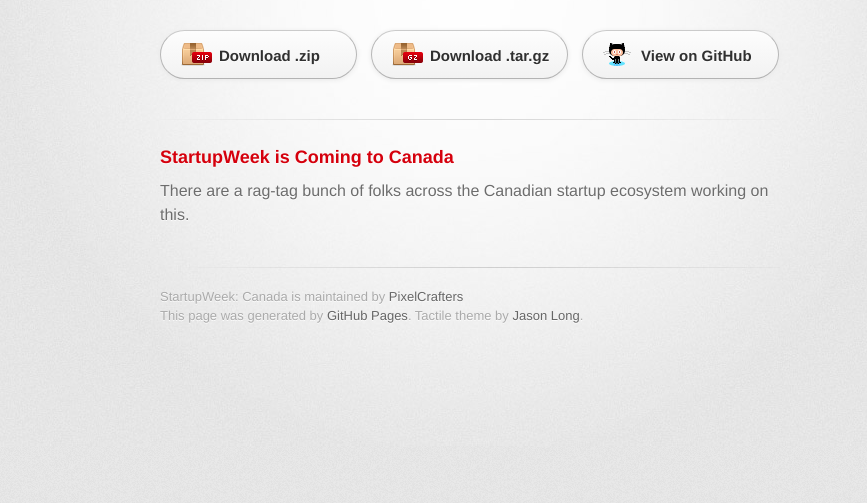
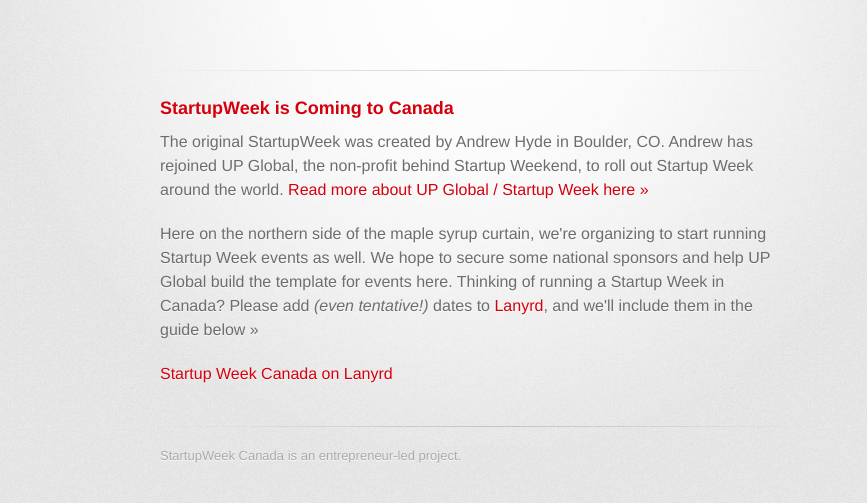
Before and after one commit to PixelCrafters/StartupWeekCanada, a plain HTML site: page index.html in a window 1280 px wide. Shown: the part 127-630 px from the top of the page, without its empty margins (170-1037 px from the left). Drawn offline with Linux system fonts and the light colour scheme; a script that the page names is missing; a web font is replaced by a local one.

Commit message:
Update index.html

```diff
--- a/index.html
+++ b/index.html
@@ -10,7 +10,7 @@
     <!--[if lt IE 9]>
     <script src="//html5shiv.googlecode.com/svn/trunk/html5.js"></script>
     <![endif]-->
-    <title>StartupWeek: Canada by PixelCrafters</title>
+    <title>StartupWeek: Canada</title>
   </head>
 
   <body>
@@ -23,9 +23,11 @@
         </header>
 
         <section id="downloads" class="clearfix">
+        <!--
           <a href="https://github.com/PixelCrafters/StartupWeekCanada/zipball/master" id="download-zip" class="button"><span>Download .zip</span></a>
           <a href="https://github.com/PixelCrafters/StartupWeekCanada/tarball/master" id="download-tar-gz" class="button"><span>Download .tar.gz</span></a>
           <a href="https://github.com/PixelCrafters/StartupWeekCanada" id="view-on-github" class="button"><span>View on GitHub</span></a>
+          -->
         </section>
 
         <hr>
@@ -34,16 +36,27 @@
           <h3>
 <a name="startupweek-is-coming-to-canada" class="anchor" href="#startupweek-is-coming-to-canada"><span class="octicon octicon-link"></span></a>StartupWeek is Coming to Canada</h3>
 
-<p>There are a rag-tag bunch of folks across the Canadian startup ecosystem working on this.</p>
+<p>The original StartupWeek was created by Andrew Hyde in Boulder, CO. Andrew has rejoined UP Global, the non-profit behind Startup Weekend, to roll out Startup Week around the world. <a href="http://tech.co/marc-nager-startup-week-2014-05">Read more about UP Global / Startup Week here »</a></p>
+<p>Here on the northern side of the maple syrup curtain, we're organizing to start running Startup Week events as well. We hope to secure some national sponsors and help UP Global build the template for events here. Thinking of running a Startup Week in Canada? Please add <em>(even tentative!)</em> dates to <a href="http://lanyrd.com">Lanyrd</a>, and we'll include them in the guide below »</p>
+<!-- Add this where you want the output to appear -->
+<div class="lanyrd-target-guide">
+    <a href="http://lanyrd.com/guides/startup-week-canada/"
+        class="lanyrd-guide"
+        data-lanyrd-context="all"
+        data-lanyrd-template="eventsonly">
+        Startup Week Canada on Lanyrd
+    </a>
+</div>
         </section>
 
         <footer>
-          StartupWeek: Canada is maintained by <a href="https://github.com/PixelCrafters">PixelCrafters</a><br>
-          This page was generated by <a href="http://pages.github.com">GitHub Pages</a>. Tactile theme by <a href="https://twitter.com/jasonlong">Jason Long</a>.
+          StartupWeek Canada is an entrepreneur-led project.
         </footer>
 
 
       </div>
     </div>
+    <!-- Add this to the end of body -->
+<script src="http://cdn.lanyrd.net/badges/embed-v1.min.js"></script>
   </body>
 </html>
```
